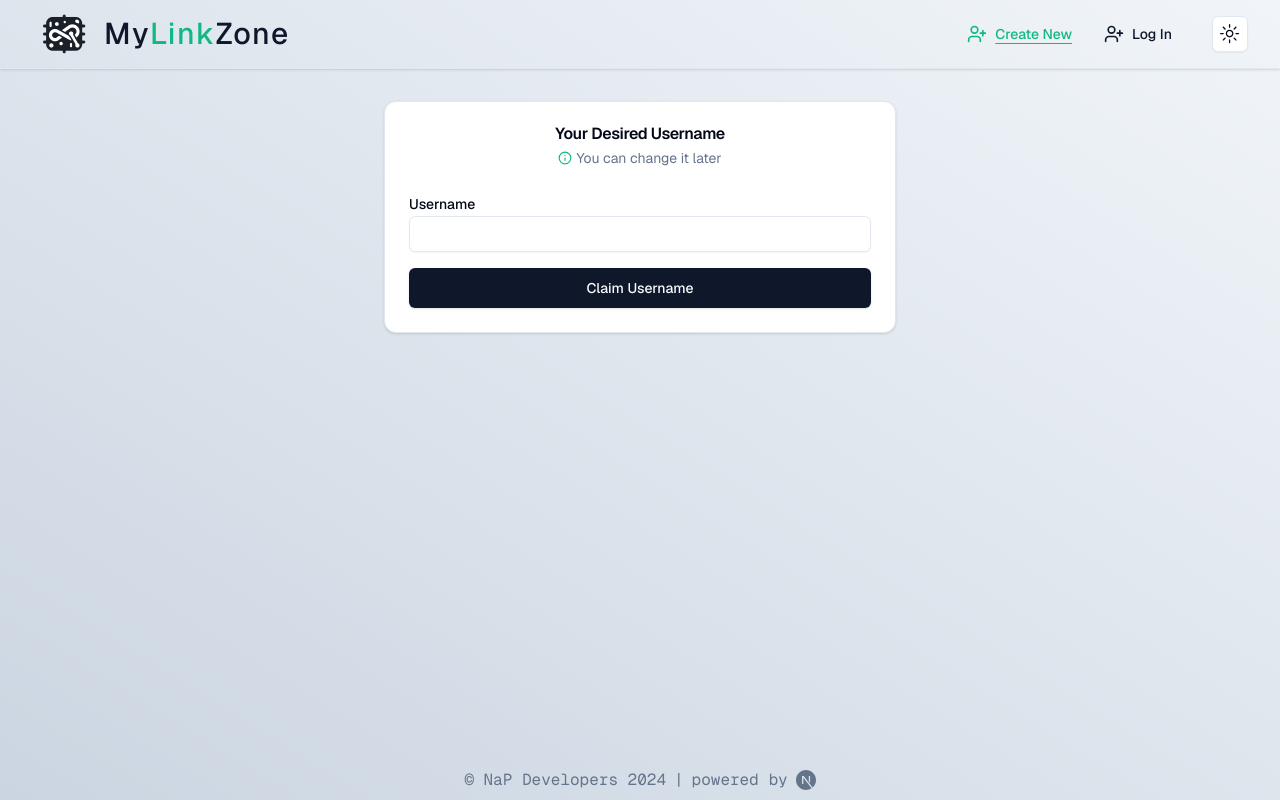
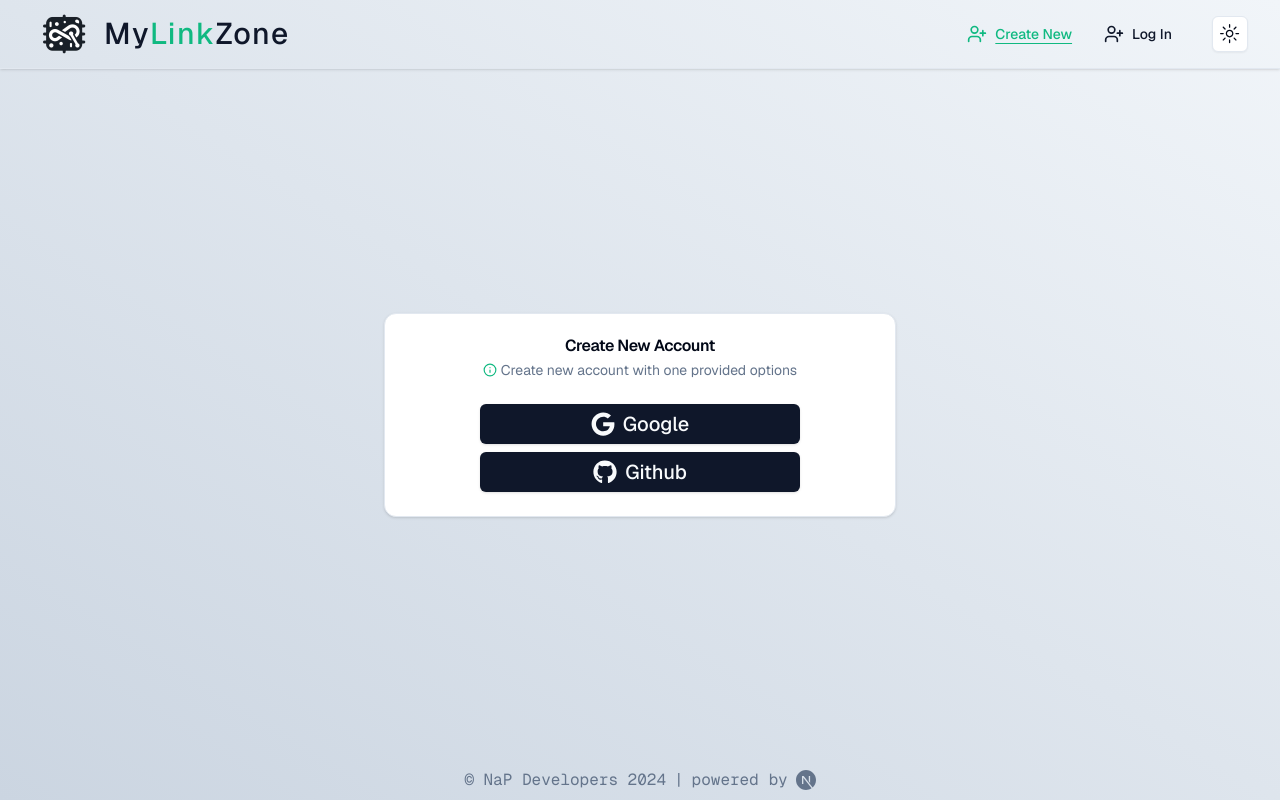
Before and after one commit to impeterk/nextlinkzone, a Next.js app: page /create in a window 1280 px wide. Built offline with nearby package versions, Linux system fonts and the light colour scheme.

Commit message:
add turso, add drizzle, create schema for auth

```diff
--- a/app/(app)/create/page.tsx
+++ b/app/(app)/create/page.tsx
@@ -1,5 +1,5 @@
-import ClaimUsernameForm from '@/components/forms/claim-name-form';
 import { Card, CardContent, CardDescription, CardHeader, CardTitle } from '@/components/ui/card';
+import Providers from '@/components/ui/providers';
 import { LuInfo } from 'react-icons/lu';
 
 export default function CreateNewPage({
@@ -8,14 +8,14 @@ export default function CreateNewPage({
   searchParams: { username: string };
 }) {
   return (
-    <section className='mx-auto w-full max-w-lg'>
+    <section className='mx-auto w-full max-w-lg flex flex-col justify-center h-full'>
       <Card>
         <CardHeader className='text-center'>
-          <CardTitle >Your Desired Username</CardTitle>
-          <CardDescription className='flex justify-center items-center gap-1'><LuInfo className='text-emerald-500 dark:text-emerald-400'/> You can change it later</CardDescription>
+          <CardTitle >Create New Account</CardTitle>
+          <CardDescription className='flex justify-center items-center gap-1'><LuInfo className='text-emerald-500 dark:text-emerald-400'/> Create new account with one provided options</CardDescription>
         </CardHeader>
         <CardContent>
-        <ClaimUsernameForm username={searchParams.username} />
+        <Providers />
         </CardContent>
       </Card>
     </section>
--- a/app/(app)/page.tsx
+++ b/app/(app)/page.tsx
@@ -1,15 +1,29 @@
-import HeroForm from "@/components/forms/hero-form";
+import HeroForm from '@/components/forms/hero-form';
+import { Button } from '@/components/ui/button';
+import Link from 'next/link';
 
 export default function Home() {
   return (
     <>
-    <section className="w-full max-w-lg md:mt-20 space-y-20">
-      <div className="prose text-pretty dark:prose-invert md:prose-xl">
-        <h1>Your <strong>ONE</strong> link to share with rest of the world</h1>
-        <p>One link to help you share everything you create, curate and sell from all your social media profiles.</p>
-      </div>
-      <HeroForm />
-    </section>
+      <section className='w-full max-w-lg space-y-20 md:mt-20'>
+        <div className='prose text-pretty dark:prose-invert md:prose-xl'>
+          <h1>
+            Your <strong>ONE</strong> link to share with rest of the world
+          </h1>
+          <p>
+            One link to help you share everything you create, curate and sell
+            from all your social media profiles.
+          </p>
+        <Link href='/create'>
+          <Button
+            className='w-full bg-emerald-500 py-6 text-xl font-semibold dark:bg-emerald-400'
+            size='lg'
+          >
+            Join for free
+          </Button>
+        </Link>
+        </div>
+      </section>
     </>
   );
 }
--- /dev/null
+++ b/app/lib/db/index.ts
@@ -0,0 +1,6 @@
+import { drizzle } from 'drizzle-orm/libsql';
+import { createClient } from '@libsql/client';
+
+const client = createClient({ url: process.env.DATABASE_URL!, authToken: process.env.DATABASE_AUTH_TOKEN });
+
+const db = drizzle(client);
--- /dev/null
+++ b/app/lib/db/schema.ts
@@ -0,0 +1,54 @@
+import { integer, sqliteTable, text, primaryKey } from "drizzle-orm/sqlite-core"
+import type { AdapterAccount } from "@auth/core/adapters"
+
+export const users = sqliteTable("user", {
+ id: text("id").notNull().primaryKey(),
+ name: text("name"),
+ email: text("email").notNull(),
+ emailVerified: integer("emailVerified", { mode: "timestamp_ms" }),
+ image: text("image"),
+})
+
+export const accounts = sqliteTable(
+ "account",
+ {
+   userId: text("userId")
+     .notNull()
+     .references(() => users.id, { onDelete: "cascade" }),
+   type: text("type").$type<AdapterAccount["type"]>().notNull(),
+   provider: text("provider").notNull(),
+   providerAccountId: text("providerAccountId").notNull(),
+   refresh_token: text("refresh_token"),
+   access_token: text("access_token"),
+   expires_at: integer("expires_at"),
+   token_type: text("token_type"),
+   scope: text("scope"),
+   id_token: text("id_token"),
+   session_state: text("session_state"),
+ },
+ (account) => ({
+   compoundKey: primaryKey({
+       columns: [account.provider, account.providerAccountId],
+     }),
+ })
+)
+
+export const sessions = sqliteTable("session", {
+sessionToken: text("sessionToken").notNull().primaryKey(),
+userId: text("userId")
+  .notNull()
+  .references(() => users.id, { onDelete: "cascade" }),
+expires: integer("expires", { mode: "timestamp_ms" }).notNull(),
+})
+
+export const verificationTokens = sqliteTable(
+"verificationToken",
+{
+  identifier: text("identifier").notNull(),
+  token: text("token").notNull(),
+  expires: integer("expires", { mode: "timestamp_ms" }).notNull(),
+},
+(vt) => ({
+  compoundKey: primaryKey({ columns: [vt.identifier, vt.token] }),
+})
+)
--- a/package.json
+++ b/package.json
@@ -9,16 +9,21 @@
     "lint": "next lint"
   },
   "dependencies": {
+    "@auth/core": "^0.27.0",
+    "@auth/drizzle-adapter": "^0.7.0",
     "@hookform/resolvers": "^3.3.4",
+    "@libsql/client": "^0.5.1",
     "@radix-ui/react-dropdown-menu": "^2.0.6",
     "@radix-ui/react-icons": "^1.3.0",
     "@radix-ui/react-label": "^2.0.2",
     "@radix-ui/react-slot": "^1.0.2",
     "class-variance-authority": "^0.7.0",
     "clsx": "^2.1.0",
+    "drizzle-orm": "^0.29.3",
     "geist": "^1.2.2",
     "iconify-icon": "^2.0.0",
     "next": "14.1.0",
+    "next-auth": "5.0.0-beta.13",
     "next-themes": "^0.2.1",
     "react": "^18.2.0",
     "react-dom": "^18.2.0",
@@ -35,6 +40,7 @@
     "@types/react": "^18.2.57",
     "@types/react-dom": "^18.2.19",
     "autoprefixer": "^10.4.17",
+    "drizzle-kit": "^0.20.14",
     "eslint": "^8.56.0",
     "eslint-config-next": "14.1.0",
     "eslint-config-prettier": "^9.1.0",
```
Also changed, not shown: drizzle.config.ts (added, +11 -0 lines), 2 other files (tests, documents, lock files or other folders).
